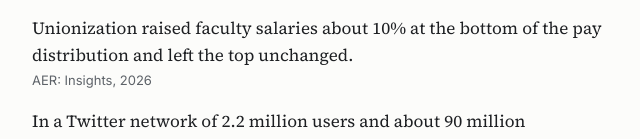
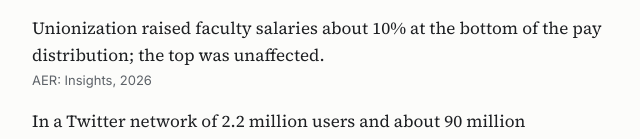
Before and after one commit to yoshhalberstam/yoshhalberstam.github.io, a plain HTML site: page index.html in a window 1280 px wide. Shown: the part 660-799 px from the top of the page, 308-948 px from the left. Drawn offline with Linux system fonts and the light colour scheme.

Commit message:
Home: union line matches research page
Co-Authored-By: Claude Opus 5.5 <noreply@anthropic.com>

```diff
--- a/index.html
+++ b/index.html
@@ -48,7 +48,7 @@
   <h2>Selected research</h2>
   <ul class="findings">
     <li>Laws that made faculty salaries above a threshold public narrowed the gender pay gap among Canadian faculty by 20 to 40%.<span class="src">AEJ: Applied Economics, 2023</span></li>
-    <li>Unionization raised faculty salaries about 10% at the bottom of the pay distribution and left the top unchanged.<span class="src">AER: Insights, 2026</span></li>
+    <li>Unionization raised faculty salaries about 10% at the bottom of the pay distribution; the top was unaffected.<span class="src">AER: Insights, 2026</span></li>
     <li>In a Twitter network of 2.2 million users and about 90 million connections, like-minded political information reached like-minded users faster.<span class="src">Journal of Public Economics, 2016</span></li>
     <li>In about 40,000 voicemail greetings from lawyers at top U.S. firms, about a third of women switch between two pitch modes, a pattern that averages hide.<span class="src">Working paper, 2026</span></li>
   </ul>
```
